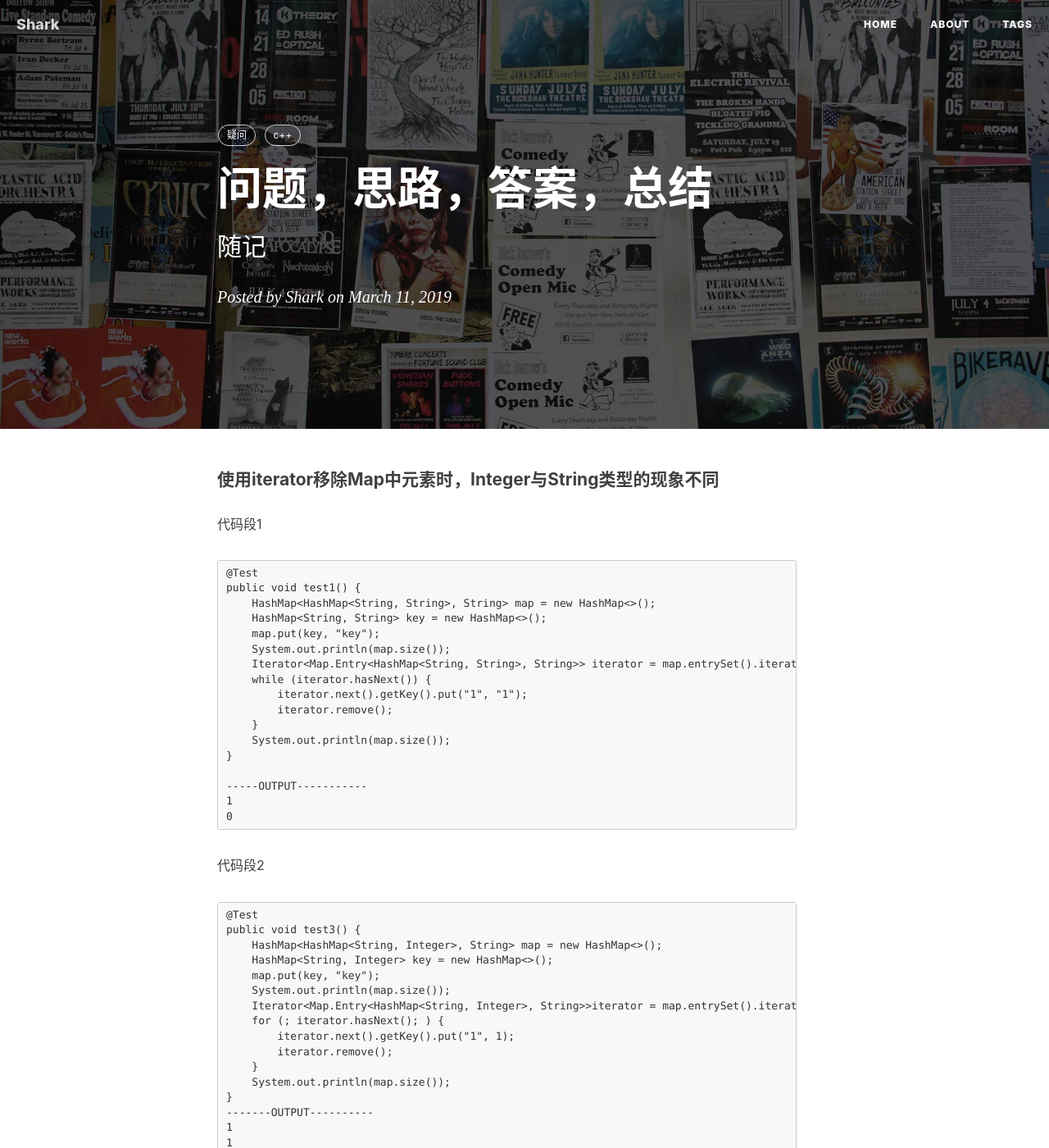
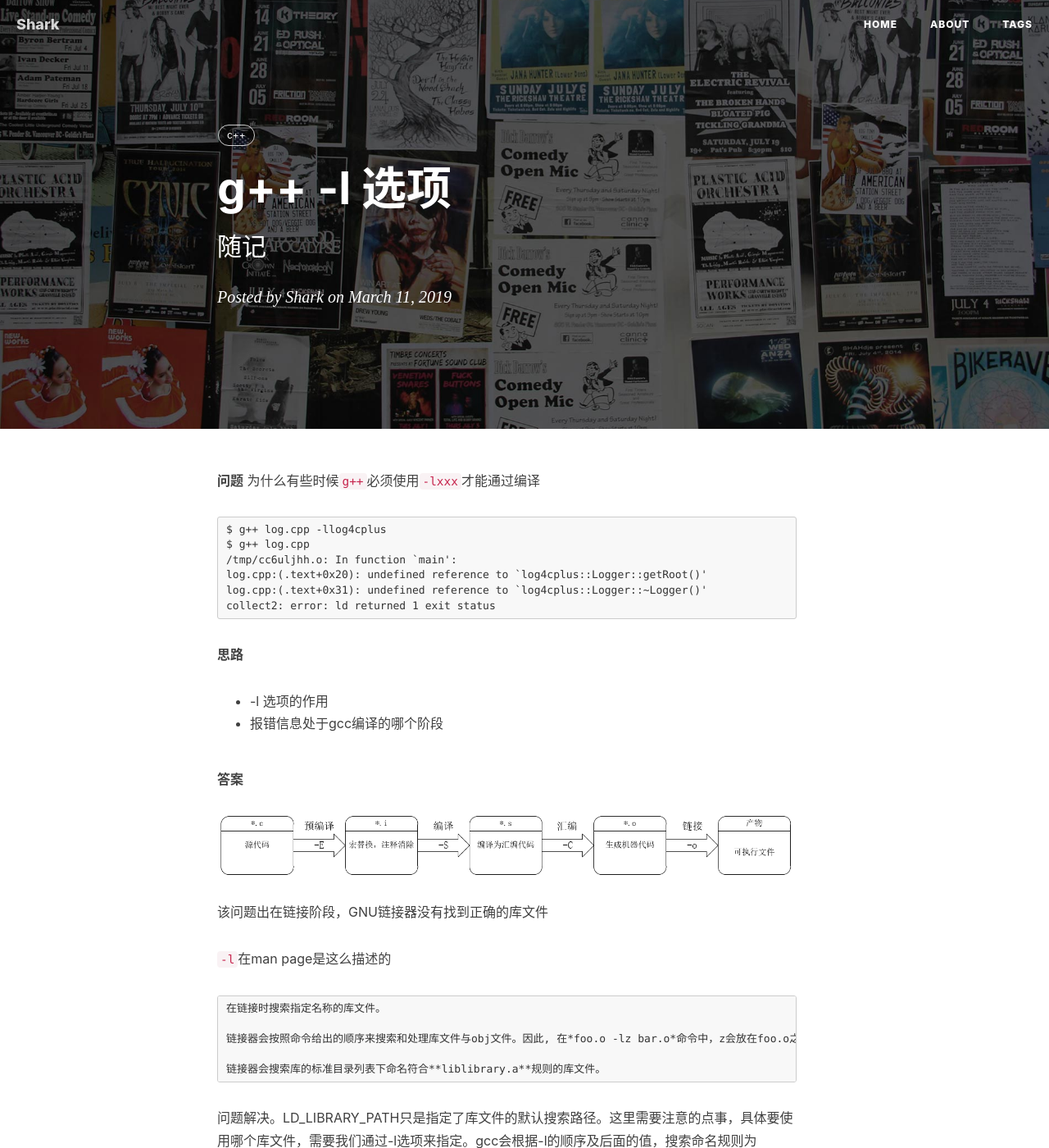
Before and after one commit to yinyuhang/yinyuhang.github.io, a Jekyll site: the page built from _posts/2019-03-11-option-l-in-g++.md, in a window 1280 px wide and 1400 px high. Shown: the whole window at 82% size. Built offline with Jekyll 4.4.1, drawn with Linux system fonts in a browser that asks for light colours; nearby versions of some CDN libraries; comment, search, counter and statistics services are not loaded.

Commit message:
rename one

````diff
--- a/_posts/2019-03-11-questions-solution-summary.md
+++ b/_posts/2019-03-11-option-l-in-g++.md
@@ -1,59 +1,13 @@
 ---
 layout: post
-title: "问题，思路，答案，总结"
+title: "g++ -l 选项"
 subtitle: "随记"
 date: 2019-03-11 20:00:05
 tag:
-    - 疑问
     - c++
 ---
-
-#### 使用iterator移除Map中元素时，Integer与String类型的现象不同
-代码段1
-```
-@Test
-public void test1() {
-    HashMap<HashMap<String, String>, String> map = new HashMap<>();
-    HashMap<String, String> key = new HashMap<>();
-    map.put(key, "key");
-    System.out.println(map.size());
-    Iterator<Map.Entry<HashMap<String, String>, String>> iterator = map.entrySet().iterator();
-    while (iterator.hasNext()) {
-        iterator.next().getKey().put("1", "1");
-        iterator.remove();
-    }
-    System.out.println(map.size());
-}
-
------OUTPUT-----------
-1
-0
-```
-
-代码段2
-```
-@Test
-public void test3() {
-    HashMap<HashMap<String, Integer>, String> map = new HashMap<>();
-    HashMap<String, Integer> key = new HashMap<>();
-    map.put(key, "key");
-    System.out.println(map.size());
-    Iterator<Map.Entry<HashMap<String, Integer>, String>>iterator = map.entrySet().iterator();
-    for (; iterator.hasNext(); ) {
-        iterator.next().getKey().put("1", 1);
-        iterator.remove();
-    }
-    System.out.println(map.size());
-}
--------OUTPUT----------
-1
-1
-```
-
-
-------------------------------------
-
-#### `g++`必须使用`-lxxx`才能通过编译
+**问题**
+为什么有些时候`g++`必须使用`-lxxx`才能通过编译
 ```
 $ g++ log.cpp -llog4cplus
 $ g++ log.cpp
````
